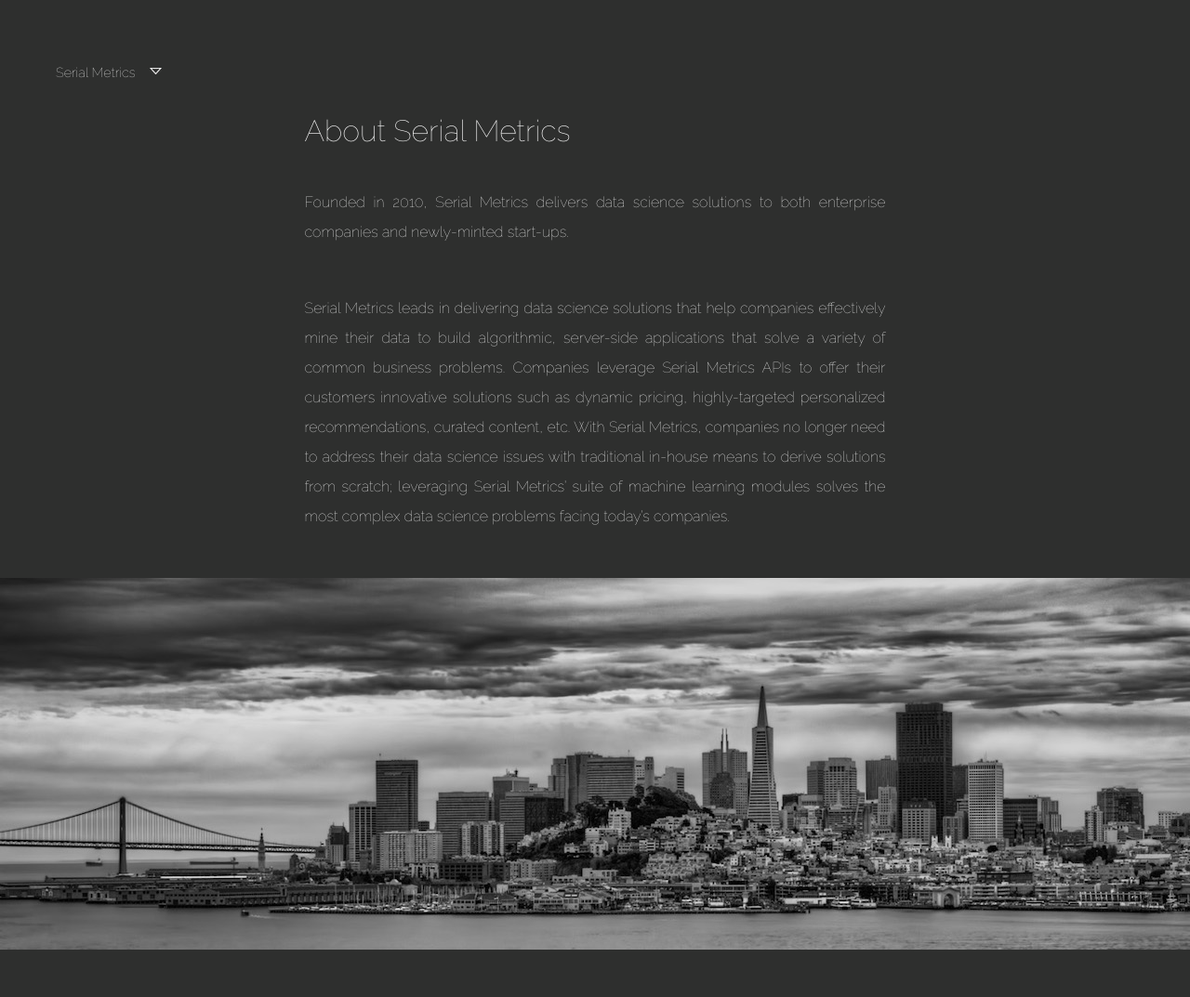
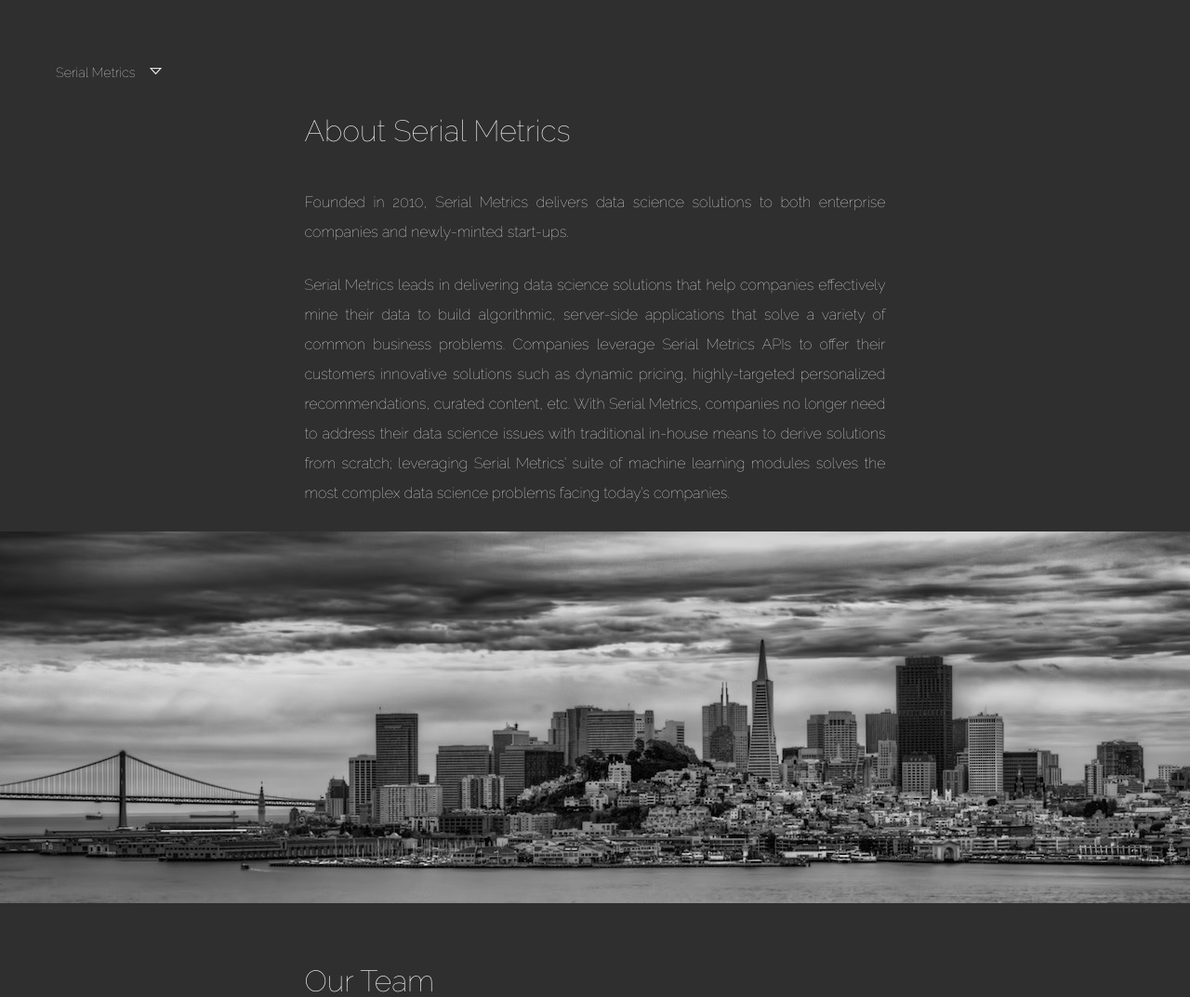
Before and after one commit to wreckslouie/serialmetrics, a PHP site: page /company.php in a window 1280 px wide. Shown: the top 1073 px of the page at 93% size. Run offline with PHP 8.4, Linux system fonts and the light colour scheme; some libraries are stand-ins or nearby versions.

Commit message:
_universal.scss: update .inside-page p to remove bottom padding

```diff
--- a/styles/_universal.scss
+++ b/styles/_universal.scss
@@ -128,7 +128,7 @@ html{
 	}
 
 	p{
-		padding: 25px 0;
+		padding: 25px 0 0 0;
 		line-height: 2em;
 		text-align: justify;
 	}
--- a/styles/blog.css
+++ b/styles/blog.css
@@ -93,7 +93,7 @@ html {
   .inside-page img {
     padding: 25px 0; }
   .inside-page p {
-    padding: 25px 0;
+    padding: 25px 0 0 0;
     line-height: 2em;
     text-align: justify; }
   .inside-page footer {
--- a/styles/case_studies.css
+++ b/styles/case_studies.css
@@ -93,7 +93,7 @@ html {
   .inside-page img {
     padding: 25px 0; }
   .inside-page p {
-    padding: 25px 0;
+    padding: 25px 0 0 0;
     line-height: 2em;
     text-align: justify; }
   .inside-page footer {
--- a/styles/clients.css
+++ b/styles/clients.css
@@ -93,7 +93,7 @@ html {
   .inside-page img {
     padding: 25px 0; }
   .inside-page p {
-    padding: 25px 0;
+    padding: 25px 0 0 0;
     line-height: 2em;
     text-align: justify; }
   .inside-page footer {
--- a/styles/company.css
+++ b/styles/company.css
@@ -93,7 +93,7 @@ html {
   .inside-page img {
     padding: 25px 0; }
   .inside-page p {
-    padding: 25px 0;
+    padding: 25px 0 0 0;
     line-height: 2em;
     text-align: justify; }
   .inside-page footer {
--- a/styles/home_page.css
+++ b/styles/home_page.css
@@ -93,7 +93,7 @@ html {
   .inside-page img {
     padding: 25px 0; }
   .inside-page p {
-    padding: 25px 0;
+    padding: 25px 0 0 0;
     line-height: 2em;
     text-align: justify; }
   .inside-page footer {
--- a/styles/products.css
+++ b/styles/products.css
@@ -93,7 +93,7 @@ html {
   .inside-page img {
     padding: 25px 0; }
   .inside-page p {
-    padding: 25px 0;
+    padding: 25px 0 0 0;
     line-height: 2em;
     text-align: justify; }
   .inside-page footer {
--- a/styles/services.css
+++ b/styles/services.css
@@ -93,7 +93,7 @@ html {
   .inside-page img {
     padding: 25px 0; }
   .inside-page p {
-    padding: 25px 0;
+    padding: 25px 0 0 0;
     line-height: 2em;
     text-align: justify; }
   .inside-page footer {
```
